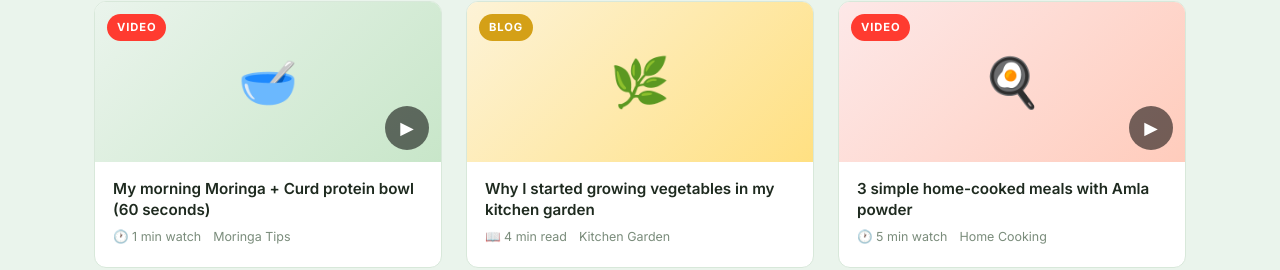
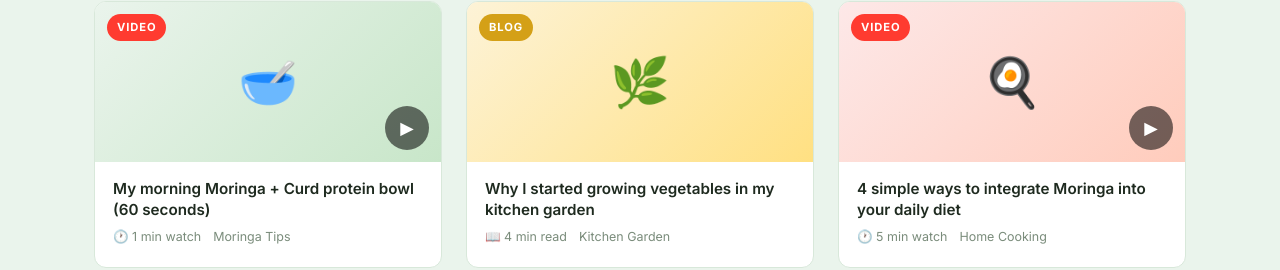
Before and after one commit to anirudhiitg/anirudhiitg.github.io, a plain HTML site: page index.html in a window 1280 px wide. Shown: the part 3552-3822 px from the top of the page. Drawn offline with Linux system fonts and the light colour scheme.

Commit message:
Update third video card title to Moringa daily diet tips
Co-Authored-By: Claude Sonnet 4.6 <noreply@anthropic.com>

```diff
--- a/index.html
+++ b/index.html
@@ -398,7 +398,7 @@
               <div class="play-overlay">▶</div>
             </div>
             <div class="update-body">
-              <h4>3 simple home-cooked meals with Amla powder</h4>
+              <h4>4 simple ways to integrate Moringa into your daily diet</h4>
               <div class="update-meta">
                 <span>🕐 5 min watch</span>
                 <span>Home Cooking</span>
```
